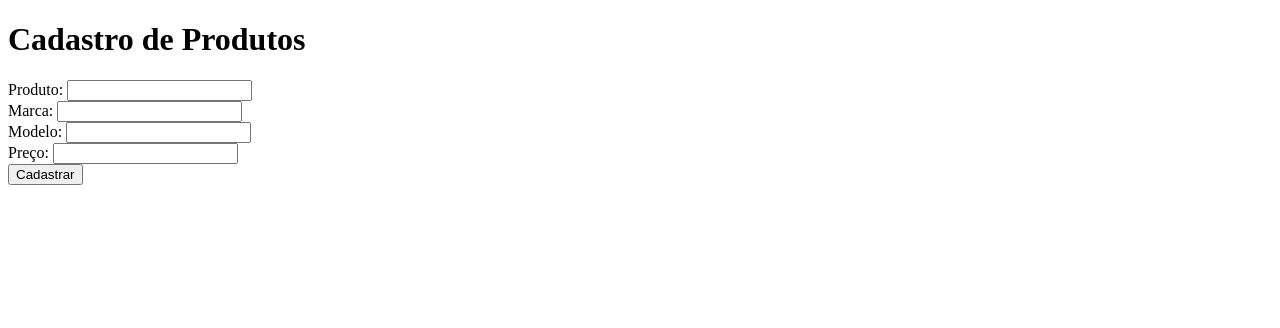
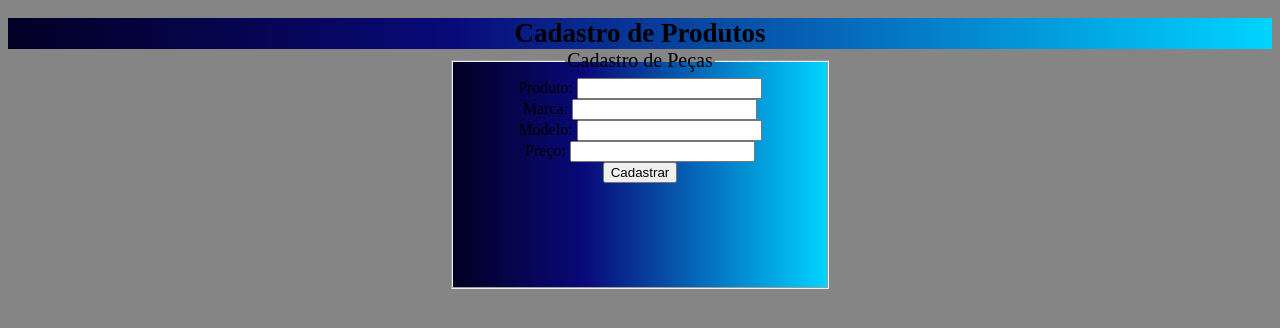
Before and after one commit to Leandro2312/pcpecas, a PHP site: page /tela-produtos.php in a window 1280 px wide. Shown: the top 328 px of the page. Run offline with PHP 8.4, Linux system fonts and the light colour scheme.

Commit message:
Finalização da atividade de Cadastro de Peças.

```diff
--- a/estilos.css
+++ b/estilos.css
@@ -1,6 +1,14 @@
+body{
+    text-align: center;
+    background-color: rgb(133, 133, 133);
+}
+
 h1{
-    font-size: 24px;
+    background: rgb(0, 0, 0);
+background: linear-gradient(90deg, rgba(2,0,36,1) 0%, rgba(9,9,121,1) 35%, rgba(0,212,255,1) 100%);
+    font-size: 27px;
     text-align: center;
+    margin-bottom: auto;
 }
 .botao1,
 .botao2{
@@ -8,7 +16,7 @@ h1{
     font-weight: bold;
     font-size: 16;
     text-transform: uppercase;
-    border: 1px solid black;
+    border: 2px solid black;
     display: inline-block;
     padding: 10px;
     margin-bottom: 20px;
@@ -21,7 +29,18 @@ h1{
 .botao1{
     margin-top: 100px;
 }
-body{
-    text-align: center;
+
+fieldset{
+    width: 350px;
+    height:220px;
+    margin: 0 auto;
+    background: rgb(2,0,36);
+background: linear-gradient(90deg, rgba(2,0,36,1) 0%, rgba(9,9,121,1) 35%, rgba(0,212,255,1) 100%);
+}
+legend{
+    font-size: 20px;
+    margin:auto;
+    color: blue
+    border
 
 }
--- a/lista-produtos.php
+++ b/lista-produtos.php
@@ -5,6 +5,7 @@
     <meta http-equiv="X-UA-Compatible" content="IE=edge">
     <meta name="viewport" content="width=device-width, initial-scale=1.0">
     <title>Listagem dos produtos</title>
+    <link rel="stylesheet" href="estilos.css">
 </head>
 <body>
     <h1>Listagem de todos os produtos</h1>
--- a/tela-produtos.php
+++ b/tela-produtos.php
@@ -5,9 +5,12 @@
     <meta http-equiv="X-UA-Compatible" content="IE=edge">
     <meta name="viewport" content="width=device-width, initial-scale=1.0">
     <title>Cadastro Peças</title>
+    <link rel="stylesheet" href="estilos.css">
 </head>
 <body>
     <h1 id = "Titulo">Cadastro de Produtos</h1>
+    <fieldset>
+        <legend>Cadastro de Peças</legend>
     <form action="cadastro-produtos.php" method="post">
         Produto:
         <input name="produto" id = "produto">
@@ -22,5 +25,6 @@
         <input name="preco" id = "preco">
         <br>
         <button type="submit">Cadastrar</button>
+</fieldset>
 </body>
 </html>
```
Also changed, not shown: README.md, index.php (line endings or trailing spaces), 1 other file.
